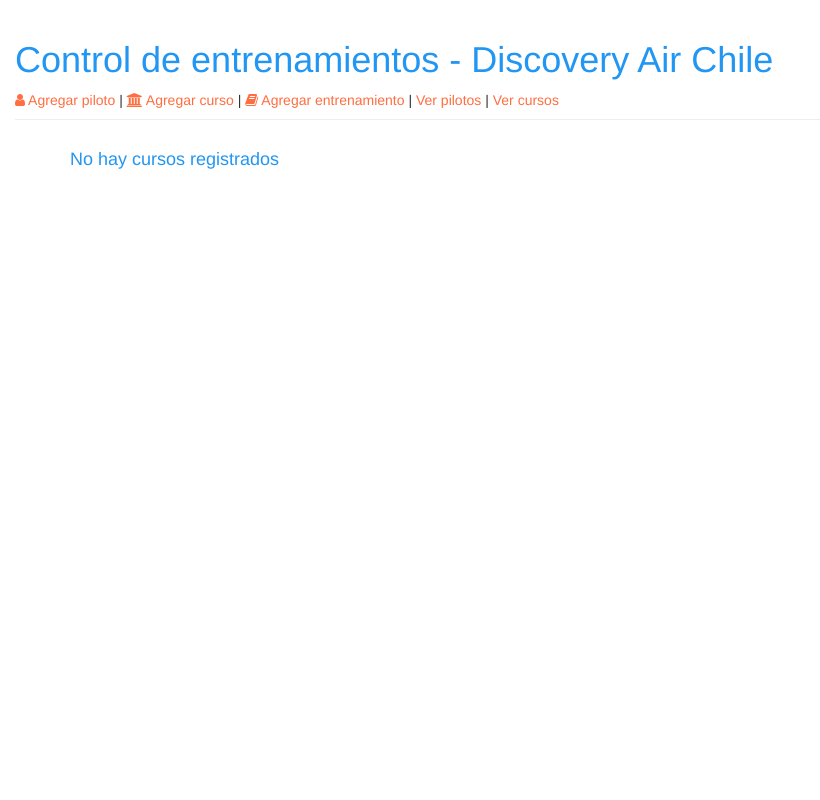
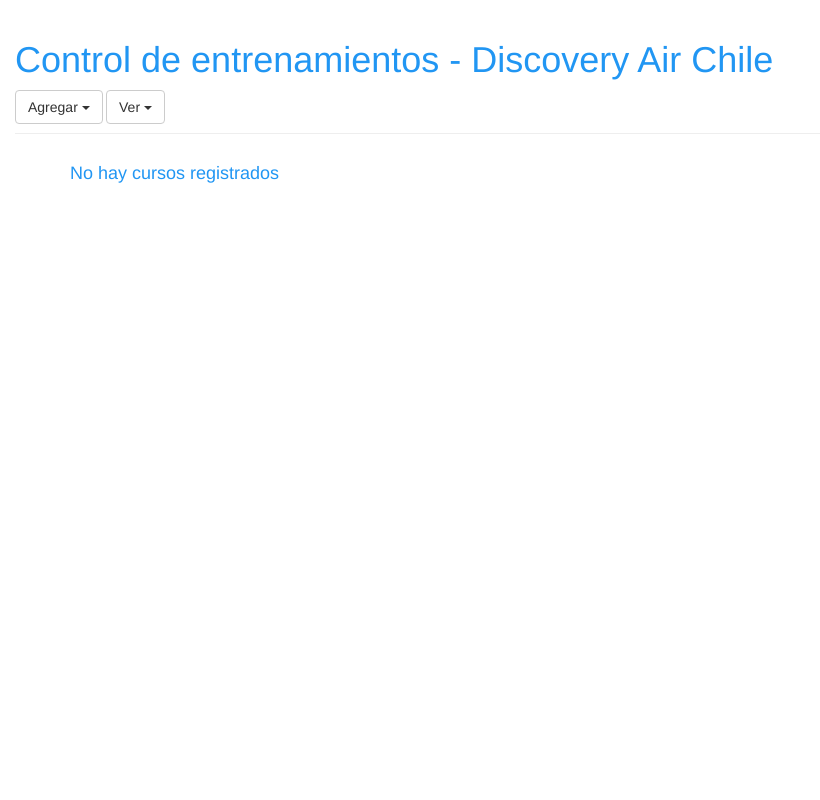
Before and after one commit to Panchosama/training, a Django app: page /cursos/ in a window 1280 px wide. Shown: the whole page, without its empty margins (0-820 px from the left). Run offline with Django 3.2, Linux system fonts and the light colour scheme; data that the repository does not hold is empty; some libraries are stand-ins or nearby versions.

Commit message:
pequeñas modificaciones de estilo

```diff
--- a/training/models.py
+++ b/training/models.py
@@ -38,6 +38,7 @@
 	curso=models.ForeignKey(Curso)
 	fecha=models.DateField(help_text="Formato mm/dd/yyyy")
 
+
 	def vencimiento(self):
 		vig = self.curso.vigencia
 		venc= self.fecha + relativedelta(months=vig)
--- a/training/static/css/training.css
+++ b/training/static/css/training.css
@@ -1,6 +1,7 @@
 body{
 	padding-left:15px;
 	padding-right:15px;
+	font-size: 12px;
 }
 
 a{
@@ -10,3 +11,10 @@
 h1, h1 a, h2, h3, h4, legend{
 	color:#2196F3;
 }
+table{
+	font-size: 14px;
+}
+
+footer{
+	color:#999;
+}
--- a/training/templates/training/base.html
+++ b/training/templates/training/base.html
@@ -2,8 +2,8 @@
 <html>
 	<head>
 		<title>Sistema de control de formación</title>
-		<link rel="stylesheet" href="//maxcdn.bootstrapcdn.com/bootstrap/3.3.7/css/bootstrap.min.css">
-	    <link rel="stylesheet" href="//maxcdn.bootstrapcdn.com/bootstrap/3.3.7/css/bootstrap-theme.min.css">
+		<link rel="stylesheet" href="https://maxcdn.bootstrapcdn.com/bootstrap/3.3.7/css/bootstrap.min.css" integrity="sha384-BVYiiSIFeK1dGmJRAkycuHAHRg32OmUcww7on3RYdg4Va+PmSTsz/K68vbdEjh4u" crossorigin="anonymous">
+	    <!-- <link rel="stylesheet" href="https://maxcdn.bootstrapcdn.com/bootstrap/3.3.7/css/bootstrap-theme.min.css" integrity="sha384-rHyoN1iRsVXV4nD0JutlnGaslCJuC7uwjduW9SVrLvRYooPp2bWYgmgJQIXwl/Sp" crossorigin="anonymous"> -->
 	    <link rel="stylesheet" href="//fontawesome.io/assets/font-awesome/css/font-awesome.css">
 	    <link rel="stylesheet" href="{% static 'css/training.css' %}">
 	</head>
@@ -12,10 +12,29 @@
 		<div class="page-header">
 			{% block title %}<h1><a href="/">Control de entrenamientos - Discovery Air Chile</a></h1>{% endblock %}
 
-			<a href="{% url 'piloto_new' %}"><span class="fa fa-user" aria-hidden="true"></span> Agregar piloto</a>  |
-			<a href="{% url 'curso_new' %}"><span class="fa fa-bank" aria-hidden="true"></span> Agregar curso</a>  |
-			<a href="{% url 'entrenamiento_new' %}"><span class="fa fa-book" aria-hidden="true"></span> Agregar entrenamiento</a> |
-			<a href="/pilotos">Ver pilotos</a> | <a href="/cursos">Ver cursos</a>
+<!-- Single button -->
+		<div class="btn-group">
+		  <button class="btn btn-default dropdown-toggle" data-toggle="dropdown" aria-haspopup="true" aria-expanded="false">
+		    Agregar <span class="caret"></span>
+		  </button>
+		  <ul class="dropdown-menu">
+		    <li><a href="{% url 'piloto_new' %}">Piloto</a></li>
+		    <li><a href="{% url 'curso_new' %}">Curso</a></li>
+		    <li><a href="{% url 'entrenamiento_new' %}">Entrenamiento</a></li>
+		  </ul>
+		</div>
+
+		<div class="btn-group">
+		  <button class="btn btn-default dropdown-toggle" data-toggle="dropdown" aria-haspopup="true" aria-expanded="false">
+		    Ver <span class="caret"></span>
+		  </button>
+		  <ul class="dropdown-menu">
+		    <li><a href="/pilotos">Pilotos</a></li>
+		    <li><a href="/cursos">Cursos</a></li>
+
+		  </ul>
+		</div>
+
 		</div>
 
 		<div class="content container">
@@ -28,5 +47,17 @@
 				</div>
 			</div>
 		</div>
+
+		<script src="//ajax.googleapis.com/ajax/libs/jquery/1.12.4/jquery.min.js"></script>
+		<script src="https://maxcdn.bootstrapcdn.com/bootstrap/3.3.7/js/bootstrap.min.js" integrity="sha384-Tc5IQib027qvyjSMfHjOMaLkfuWVxZxUPnCJA7l2mCWNIpG9mGCD8wGNIcPD7Txa" crossorigin="anonymous"></script>
+
+		<script>
+			$('.dropdown').click(function(){
+			$('.dropdown-menu').slideUp();
+			if ($(this).children('.dropdown-menu').visible()==false){
+				$(this).children('.dropdown-menu').slideToggle();
+			}
+		});
+		</script>
 	</body>
 </html>
--- a/training/views.py
+++ b/training/views.py
@@ -7,13 +7,11 @@
 
 # Create your views here
 def index(request):
-#	cursos = Curso.objects.all()
+	cursos = Curso.objects.all()
 	pilotos = Piloto.objects.all()
-	entrenamientos = Entrenamiento.objects.all( )
+	entrenamientos = Entrenamiento.objects.all().order_by('-fecha').distinct()
 	pil=Entrenamiento.objects.values_list('piloto_id', flat=True).distinct()
-
-#	e = entrenamientos.piloto.filter(curso__id=**kwargs)
-	return render(request, 'training/index.html',{'entrenamientos':entrenamientos, 'pilotos':pilotos, 'pil':pil})
+	return render(request, 'training/index.html',{'entrenamientos':entrenamientos, 'pilotos':pilotos, 'pil':pil, 'cursos':cursos})
 
 # Listas
 def piloto_list(request):
```
Also changed, not shown: training/templates/training/index.html (+18 -26 lines), README.md.
